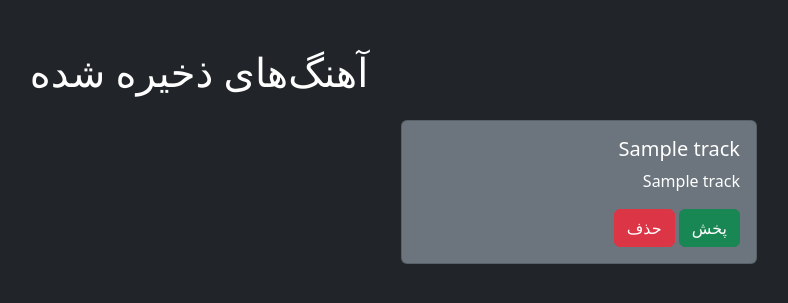
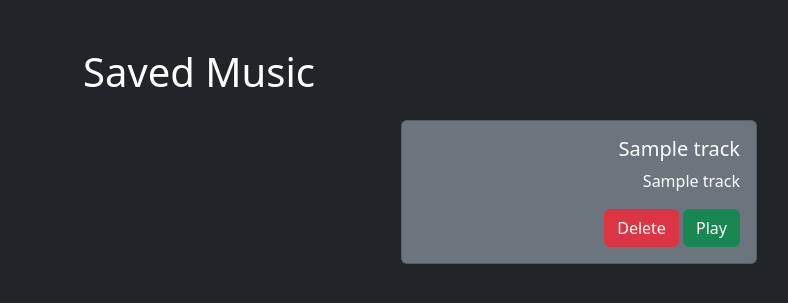
Before and after one commit to MrReza69/jakal, a Flask app: template templates/profile.html in a window 1280 px wide. Shown: the part 56-359 px from the top of the page, without its empty margins (441-1229 px from the left). Run offline with Flask 3, Linux system fonts and the light colour scheme; the template is opened without the code that fills it: most values are stand-ins (such as "Sample title", 1, 10 or a date in 2020); parts of the project's set-up code (start-up, migrations or seed data) failed here and were passed over.

Commit message:
Update profile.html

```diff
--- a/templates/profile.html
+++ b/templates/profile.html
@@ -3,7 +3,7 @@
 <head>
     <meta charset="UTF-8">
     <meta name="viewport" content="width=device-width, initial-scale=1.0">
-    <title>پنل کاربری</title>
+    <title>DashBoard</title>
     <link href="https://cdn.jsdelivr.net/npm/bootstrap@5.3.0/dist/css/bootstrap.min.css" rel="stylesheet">
 </head>
     <nav class="navbar navbar-expand-lg navbar-dark bg-primary">
@@ -22,7 +22,7 @@
 </nav>
 <body class="bg-dark text-white">
     <div class="container py-5">
-        <h1 class="text-center mb-4">آهنگ‌های ذخیره شده</h1>
+        <h1 class="text-center mb-4">Saved Music</h1>
         <div class="row">
             {% for track in saved_tracks %}
             <div class="col-md-6 col-lg-4 mb-4">
@@ -30,14 +30,14 @@
                     <div class="card-body">
                         <h5 class="card-title">{{ track.track_name }}</h5>
                         <p class="card-text">{{ track.artist_name }}</p>
-                        <a href="{{ url_for('play', track_id=track.track_id) }}" class="btn btn-success">پخش</a>
-                        <a href="{{ url_for('remove_track', track_id=track.id) }}" class="btn btn-danger">حذف</a>
+                        <a href="{{ url_for('play', track_id=track.track_id) }}" class="btn btn-success">Play</a>
+                        <a href="{{ url_for('remove_track', track_id=track.id) }}" class="btn btn-danger">Delete</a>
                     </div>
                 </div>
             </div>
             {% else %}
             <div class="col-12 text-center">
-                <p class="lead">هنوز آهنگی ذخیره نکرده‌اید!</p>
+                <p class="lead">You haven't saved any music yet!</p>
             </div>
             {% endfor %}
         </div>
```
